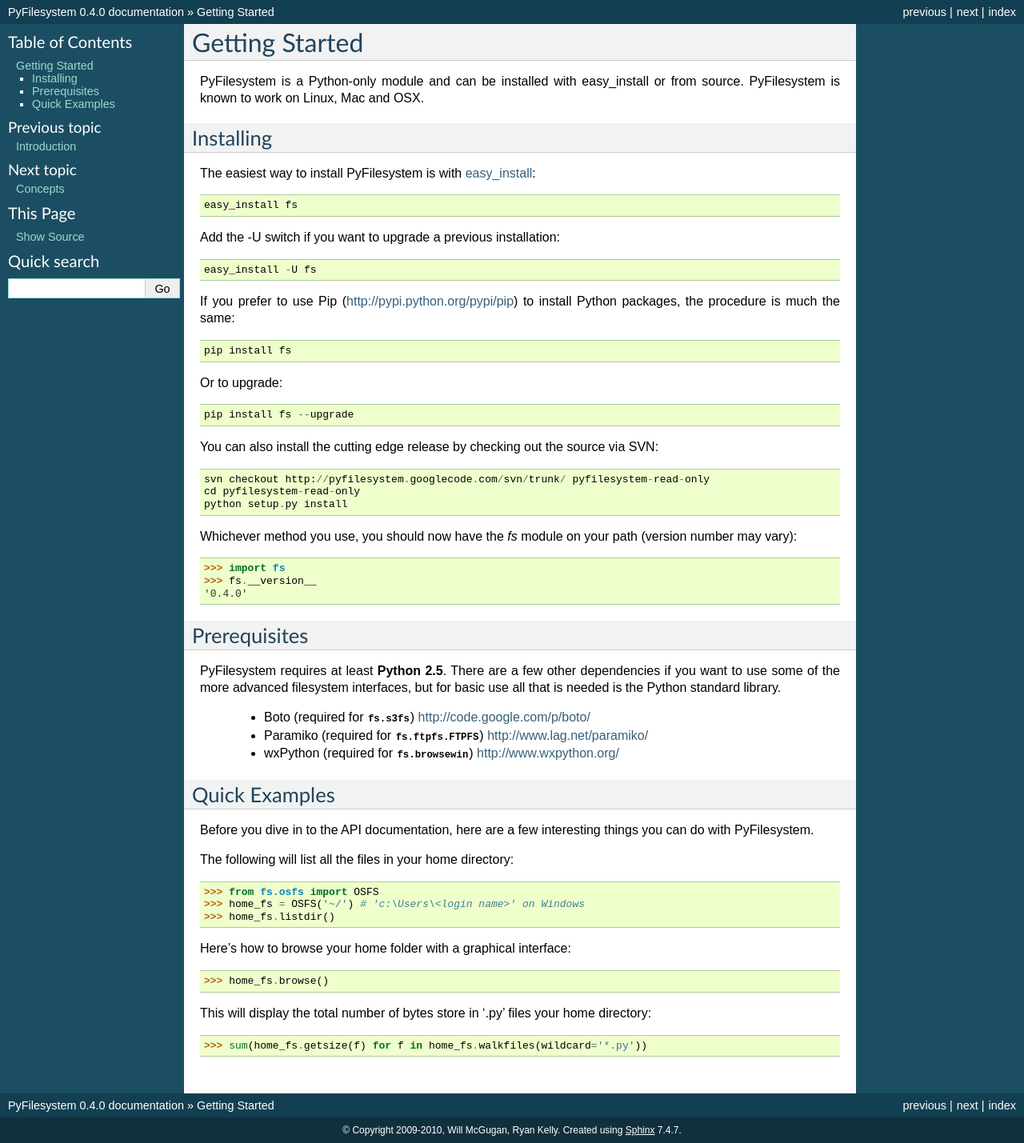
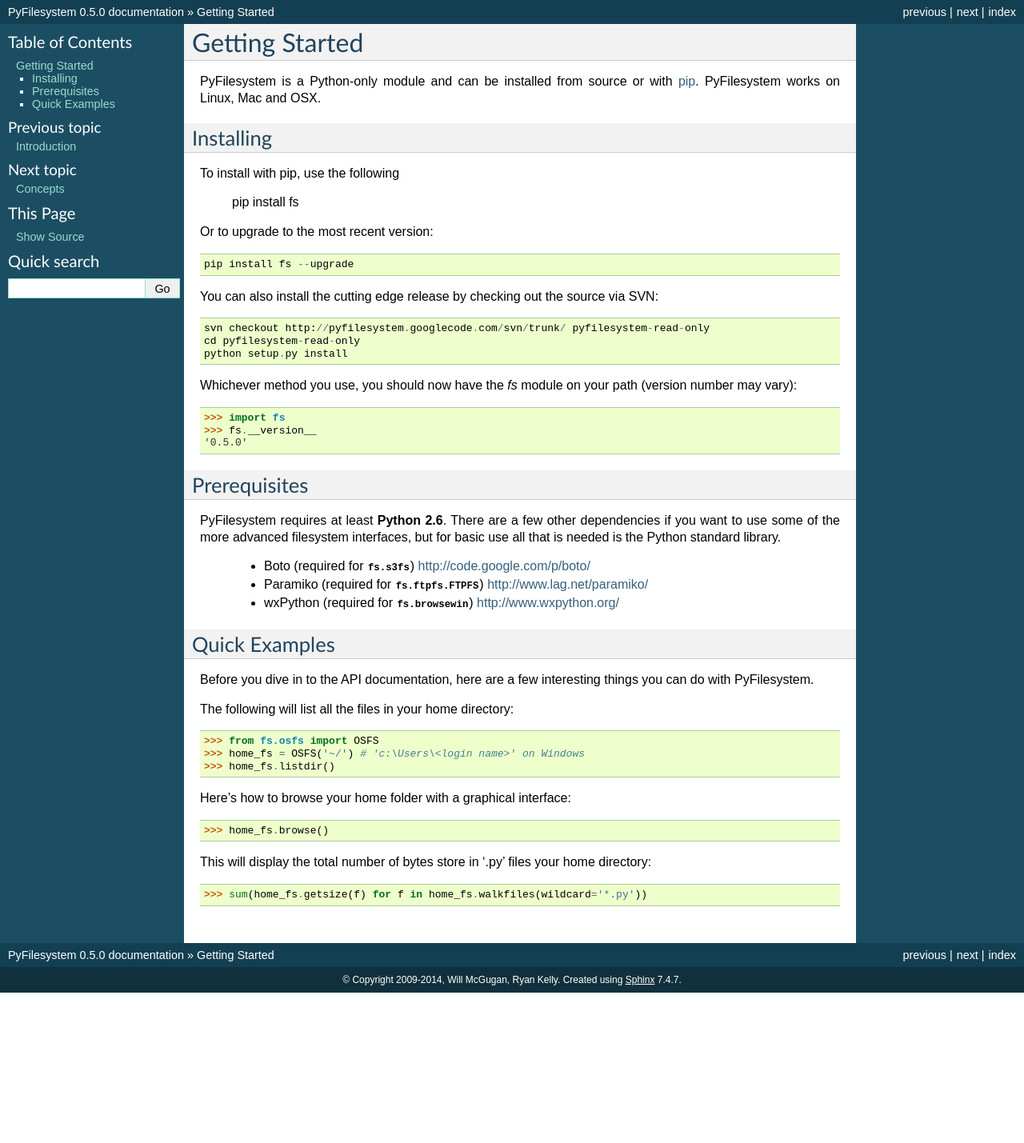
Before and after one commit to PyFilesystem/pyfilesystem, a Sphinx documentation site: the page built from docs/getting_started.rst, in a window 1280 px wide. Shown: the whole page at 80% size. Built offline with Sphinx 7.4.7, drawn with Linux system fonts in a browser that asks for light colours; pages that are not in the unit, such as notebooks, are missing from menus; after the commit the page ends 1241 px from its top, so only the background shows below that.

Commit message:
Docs update

```diff
--- a/docs/conf.py
+++ b/docs/conf.py
@@ -46,16 +46,16 @@
 
 # General information about the project.
 project = u'PyFilesystem'
-copyright = u'2009-2010, Will McGugan, Ryan Kelly'
+copyright = u'2009-2014, Will McGugan, Ryan Kelly'
 
 # The version info for the project you're documenting, acts as replacement for
 # |version| and |release|, also used in various other places throughout the
 # built documents.
 #
 # The short X.Y version.
-version = '0.4'
+version = '0.5'
 # The full version, including alpha/beta/rc tags.
-release = '0.4.0'
+release = '0.5.0'
 
 # The language for content autogenerated by Sphinx. Refer to documentation
 # for a list of supported languages.
--- a/docs/getting_started.rst
+++ b/docs/getting_started.rst
@@ -1,24 +1,16 @@
 Getting Started
 ===============
 
-PyFilesystem is a Python-only module and can be installed with easy_install or from source. PyFilesystem is known to work on Linux, Mac and OSX.
+PyFilesystem is a Python-only module and can be installed from source or with `pip <http://www.pip-installer.org/>`_. PyFilesystem works on Linux, Mac and OSX.
 
 Installing
 ----------
 
-The easiest way to install PyFilesystem is with `easy_install <http://peak.telecommunity.com/DevCenter/EasyInstall>`_::
-
-    easy_install fs
-
-Add the -U switch if you want to upgrade a previous installation::
-
-	easy_install -U fs
-
-If you prefer to use Pip (http://pypi.python.org/pypi/pip) to install Python packages, the procedure is much the same::
+To install with pip, use the following
 
 	pip install fs
 
-Or to upgrade::
+Or to upgrade to the most recent version::
 
 	pip install fs --upgrade
 
@@ -32,12 +24,12 @@
 
     >>> import fs
     >>> fs.__version__
-    '0.4.0'
+    '0.5.0'
 
 Prerequisites
 -------------
 
-PyFilesystem requires at least **Python 2.5**. There are a few other dependencies if you want to use some of the more advanced filesystem interfaces, but for basic use all that is needed is the Python standard library.
+PyFilesystem requires at least **Python 2.6**. There are a few other dependencies if you want to use some of the more advanced filesystem interfaces, but for basic use all that is needed is the Python standard library.
 
     * Boto (required for :mod:`fs.s3fs`) http://code.google.com/p/boto/
     * Paramiko (required for :class:`fs.ftpfs.FTPFS`) http://www.lag.net/paramiko/
--- a/docs/index.rst
+++ b/docs/index.rst
@@ -25,6 +25,7 @@
    utilities.rst
    commands.rst
    implementersguide.rst
+   releasenotes.rst
 
 Code Documentation
 ------------------
```
